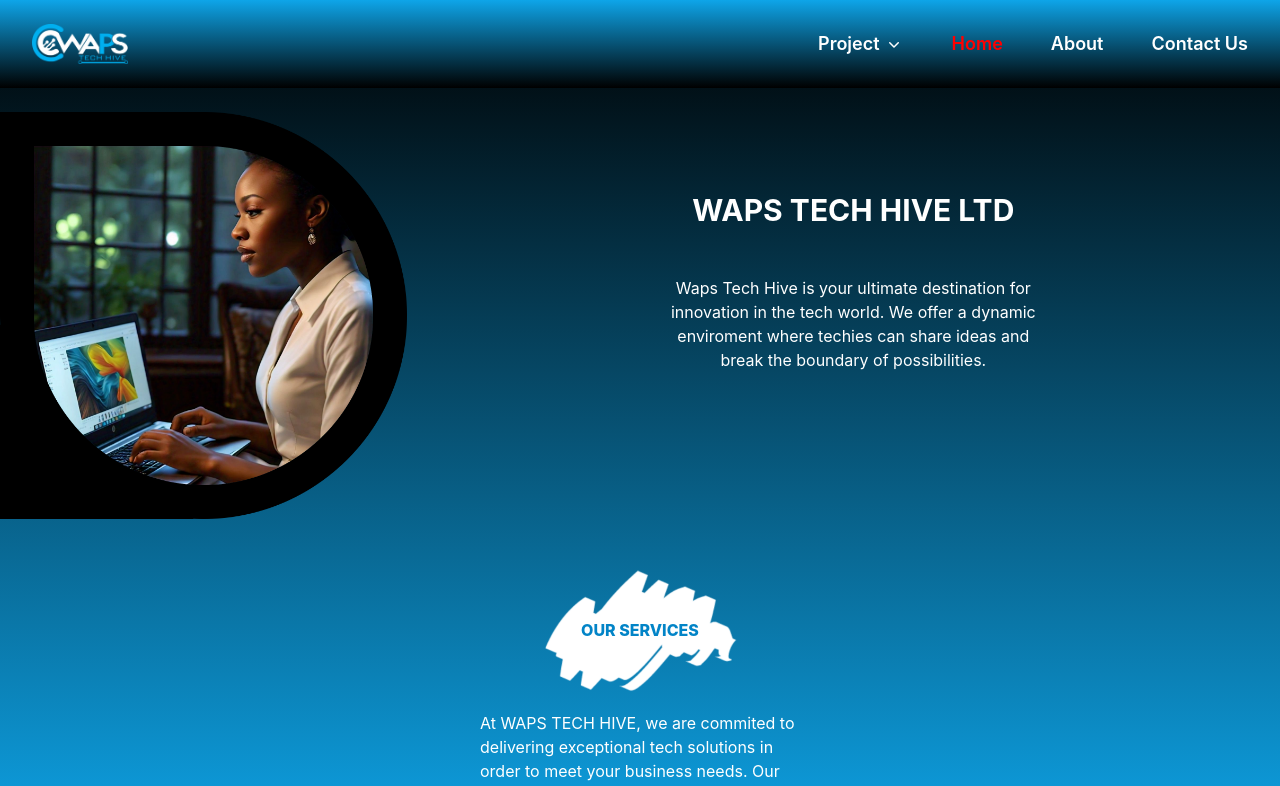
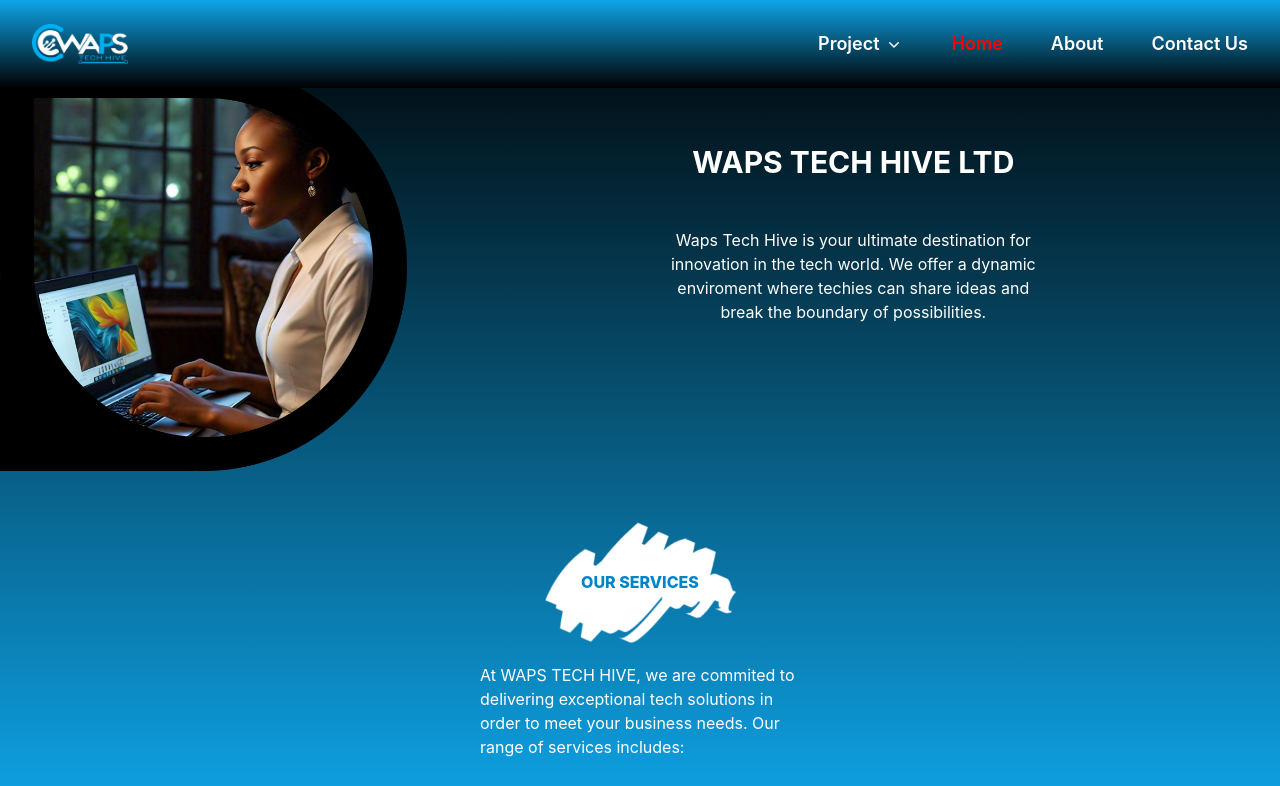
Before and after one commit to Wappyking/WapsTechHive_client, a React (Create React App) app: page / in a window 1280 px wide. Shown: the top 786 px of the page. Built offline with nearby package versions, Linux system fonts and the light colour scheme.

Commit message:
correction

```diff
--- a/src/pages/ContactUs.js
+++ b/src/pages/ContactUs.js
@@ -9,7 +9,7 @@
     <>
       <Navbar page="contact us" />
       <div
-        className="pt-28
+        className="pt-16 sm:pt-28
       min-h-screen
       bg-gradient-to-b
        from-black
--- a/src/pages/Home.js
+++ b/src/pages/Home.js
@@ -13,9 +13,8 @@
   return (
     <>
       <Navbar page="home" />
-      <AdsComponent />
 
-      <main class="bg-gradient-to-b from-black via-sky-500 to-white h-auto pb-10 flex flex-wrap pt-28 overflow-x-hidden w-screen">
+      <main class="bg-gradient-to-b from-black via-sky-500 to-white h-auto flex flex-wrap pt-16 overflow-x-hidden w-screen">
         <div
           className="flex w-full md:w-1/3 pr-5 max-w-full"
           data-aos="fade-right"
```
